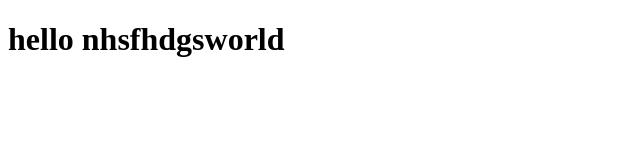
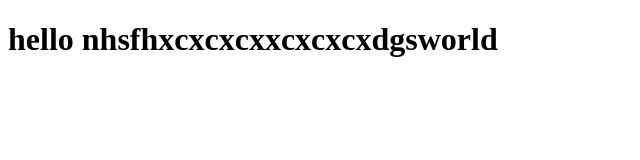
Before and after one commit to NguyenQuangTuong/jsa08_bai1, a plain HTML site: page index.html in a window 1280 px wide. Shown: the whole page, without its empty margins (0-640 px from the left). Drawn offline with Linux system fonts and the light colour scheme.

Commit message:
the final post

```diff
--- a/index.html
+++ b/index.html
@@ -7,6 +7,6 @@
     <title>lect 1</title>
 </head>
 <body>
-    <h1>hello nhsfhdgsworld</h1>
+    <h1>hello nhsfhxcxcxcxxcxcxcxdgsworld</h1>
 </body>
 </html>
```
